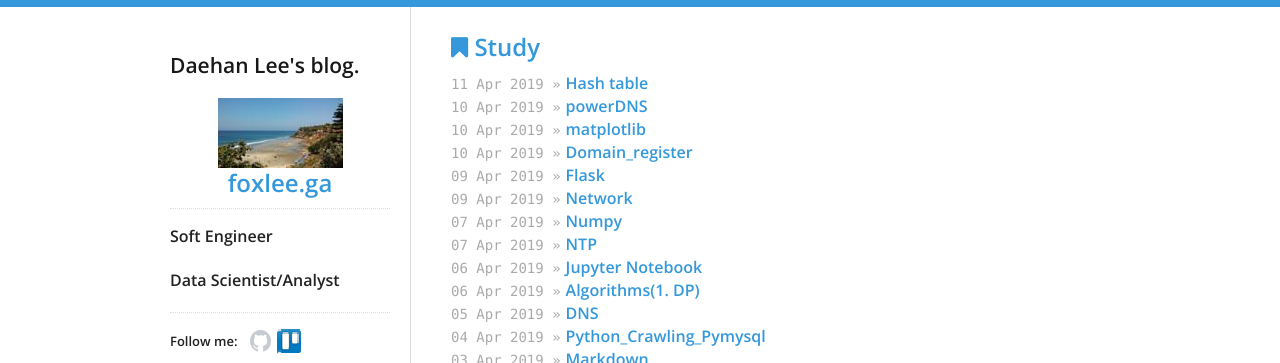
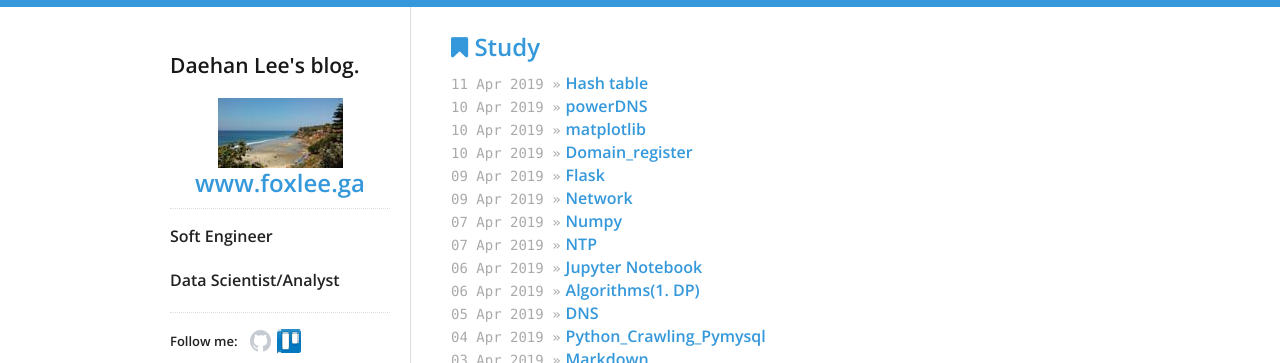
Before and after one commit to daehan0226/Study, a Jekyll site: the page built from index.html, in a window 1280 px wide. Shown: the top 363 px of the page. Built offline with Jekyll 4.4.1, drawn with Linux system fonts in a browser that asks for light colours.

Commit message:
Update sidebar.html

```diff
--- a/_includes/sidebar.html
+++ b/_includes/sidebar.html
@@ -7,7 +7,7 @@
     <img src="/daehan.jpg" id="logo_daehan" alt="logo_daehan" href="foxlee.ga"/>
     {% endif %}
   </a>
-  <h2><a href="foxlee.ga" id="home" alt="home">foxlee.ga</a></h2>
+  <h2><a href="foxlee.ga" id="home" alt="home">www.foxlee.ga</a></h2>
   <div id="bio">
     <p>Soft Engineer</p>
     <p>
```
